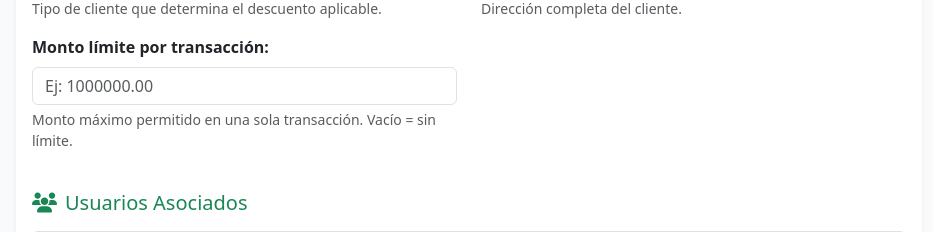
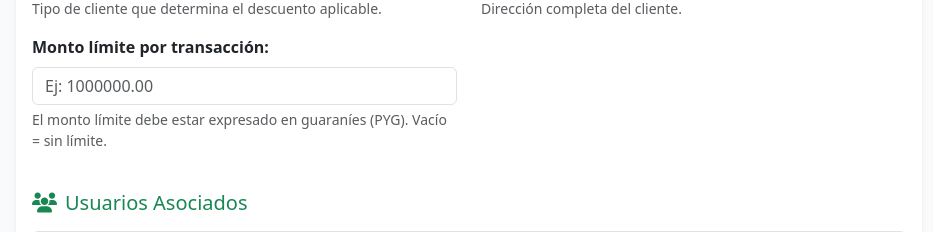
Before and after one commit to ingenieria-software-fpuna/global-exchange, a Django app: page /clientes/crear/ in a window 1280 px wide. Shown: the part 630-862 px from the top of the page, without its empty margins (171-1104 px from the left). Run offline with Django 5.2, Linux system fonts and the light colour scheme; the visitor is signed in with stand-in values (Sample User, id 1); data comes from the database, SQL or seed files in the repository; data that the repository does not hold is empty.

Commit message:
Actualizar los textos del formulario

```diff
--- a/clientes/forms.py
+++ b/clientes/forms.py
@@ -59,6 +59,9 @@ class ClienteForm(forms.ModelForm):
                 'class': 'form-check-input'
             })
         }
+        help_texts = {
+            'monto_limite_transaccion': 'El monto límite debe estar expresado en guaraníes (PYG). Vacío = sin límite.',
+        }
 
     def __init__(self, *args, **kwargs):
         super().__init__(*args, **kwargs)
--- a/clientes/templates/clientes/cliente_form.html
+++ b/clientes/templates/clientes/cliente_form.html
@@ -94,7 +94,7 @@
                                             {{ form.monto_limite_transaccion.errors.0 }}
                                         </div>
                                     {% endif %}
-                                    <div class="form-text">Monto máximo permitido en una sola transacción. Vacío = sin límite.</div>
+                                    <div class="form-text">El monto límite debe estar expresado en guaraníes (PYG). Vacío = sin límite.</div>
                                 </div>
                             </div>
 
--- a/monedas/forms.py
+++ b/monedas/forms.py
@@ -54,7 +54,7 @@ class MonedaForm(forms.ModelForm):
             'nombre': 'Nombre completo de la moneda',
             'codigo': 'Código de 3 letras según ISO 4217',
             'simbolo': 'Símbolo usado para representar la moneda',
-            'monto_limite_transaccion': 'Monto máximo permitido en una sola transacción. Vacío = sin límite.',
+            'monto_limite_transaccion': 'El monto límite debe estar expresado en guaraníes (PYG). Vacío = sin límite.',
             'es_activa': 'Indica si la moneda está disponible para operaciones',
         }
 
```
